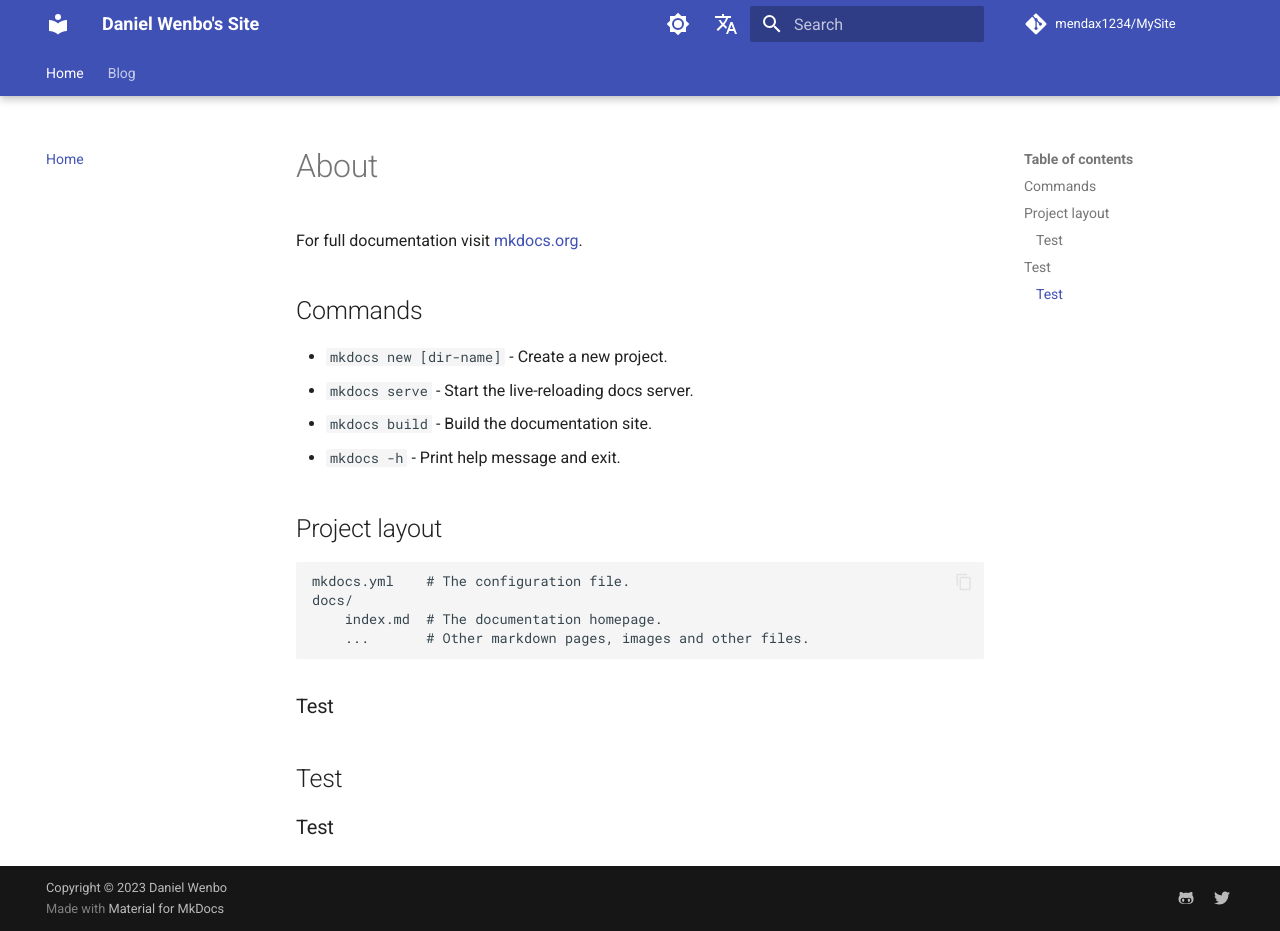
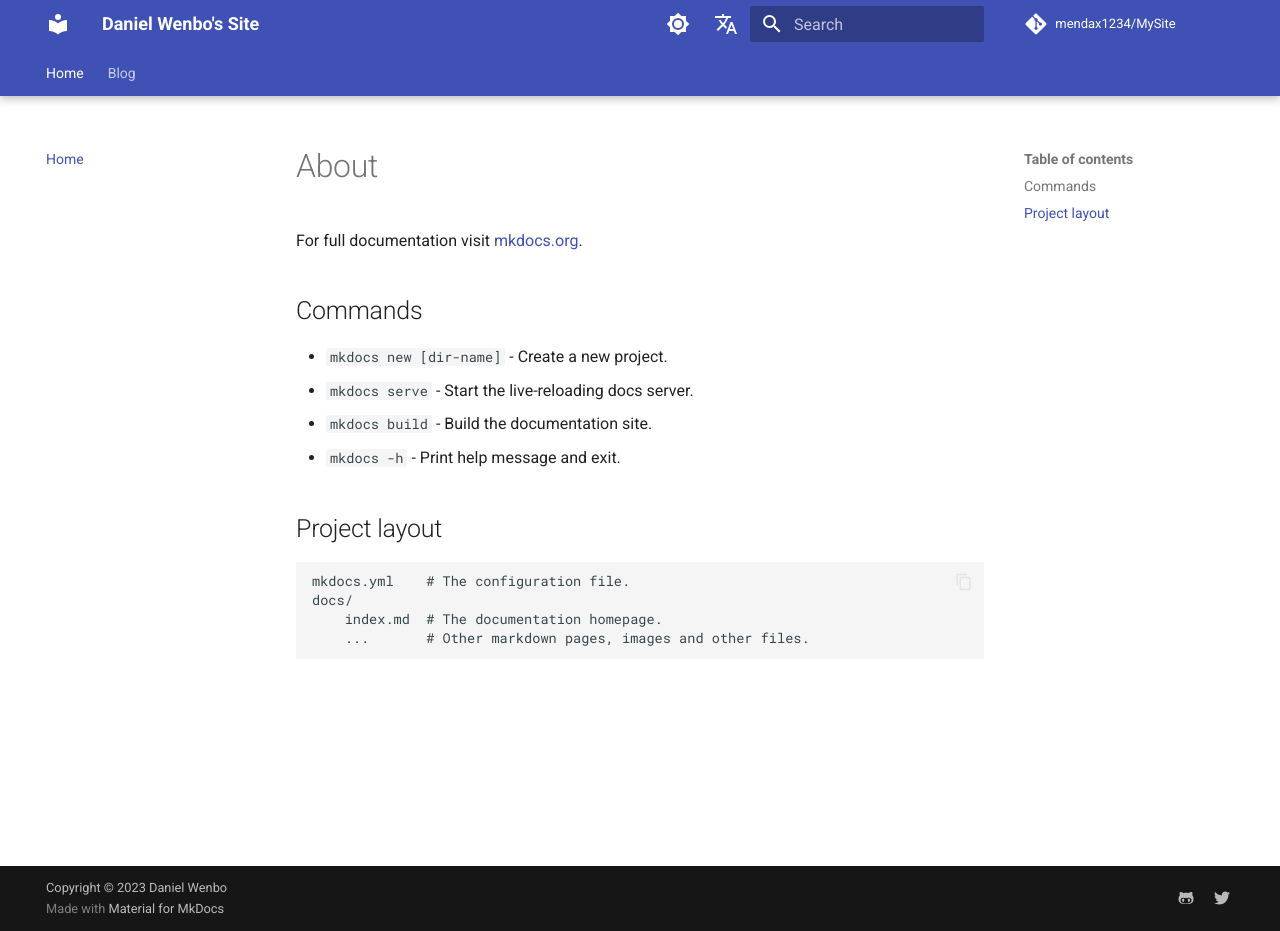
Before and after one commit to mendax1234/mendax1234_mkdocs, an MkDocs documentation site: the page built from docs/index.md, in a window 1280 px wide and 931 px high. Built offline with MkDocs 1.6.1 and Material for MkDocs 9.7.7, drawn with Linux system fonts in a browser that asks for light colours; comment, search, counter and statistics services are not loaded.

Commit message:
Update index.md

```diff
--- a/docs/index.md
+++ b/docs/index.md
@@ -15,9 +15,3 @@ For full documentation visit [mkdocs.org](https://www.mkdocs.org).
     docs/
         index.md  # The documentation homepage.
         ...       # Other markdown pages, images and other files.
-
-### Test
-
-## Test
-
-### Test
```
